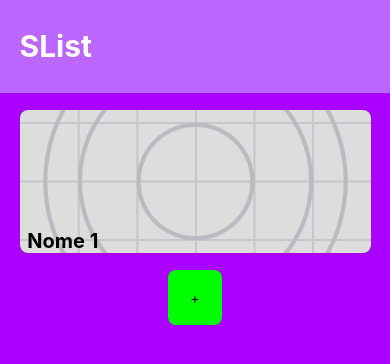
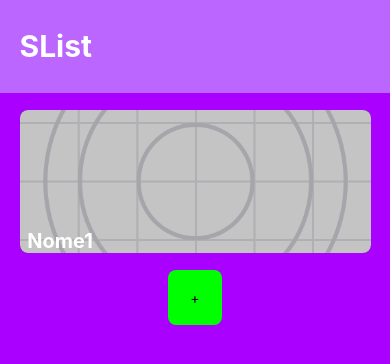
Before and after one commit to Rafael-Benicio/SList, a React Native app: screen /Home in a window 390 px wide. Shown: the top 364 px of the page. Built offline with nearby package versions, Linux system fonts and the light colour scheme.

Commit message:
adição de map, preprara para icon e set imagens

```diff
--- a/src/Home/index.js
+++ b/src/Home/index.js
@@ -1,11 +1,64 @@
-import React from 'react';
-import { Text, View,TouchableOpacity,TouchableHighlight ,Image} from 'react-native';
+import React, {useState} from 'react';
+import { Text, View,TouchableOpacity,Image, AsyncStorage,StatusBar } from 'react-native';
 
 import styles from "./styles"
 
 export default function App() {
+  const [itemLista,setItemLista]=useState([{image:require('./../../assets/icon.png'),name:'Nome1',imageSet:'cover'}])
+  const [imageSet,setImageSet]=useState(['cover', 'contain', 'stretch', 'repeat', 'center'])
+
+  // Checar se já existe dados no App ou se tem que criar uma nova base
+  async function loadData (){
+    try{
+        let i=await  AsyncStorage.getItem('Key')
+        if (i==null){
+          throw new Error('dados são Null')
+        }
+    }catch(err){
+      console.log('Erro: Check');
+            RDados()
+    }
+  }
+
+  // Salva dados
+    async function saveDataDefault(n){
+        try {
+            await AsyncStorage.setItem('defa',JSON.stringify(n))
+            console.log('====================================');
+            console.log('Dados Salvos');
+            console.log('====================================');
+        } catch (error) {
+            console.log('Erro');
+        }
+  }
+
+  // Carregar Listas padrões
+  async function loadDataDef(){
+    try{
+        let i=await  AsyncStorage.getItem('defa')
+      let j
+        j=JSON.parse(i)
+        if(j==null || j==undefined)
+          saveDataDefault({dia:[{check:[],tf:[],dia:''}]})
+        else{
+          setData(j)
+        }
+    }catch(err){
+      console.log('Erro: Check');
+            // RDados()
+    }
+  }
+
+  // Configurar os dados para o estado inicial
+  async function RDados (){
+    await AsyncStorage.setItem('Key',JSON.stringify({mes:[[],[],[],[],[],[],[],[],[],[],[],[]]}))
+        alert("Dados Resetados")
+        setReset(false)
+  }
+
   return (
     <View style={styles.background}>
+      <StatusBar backgroundColor="#000"/>
       {/*Cabeçalho*/}
       <View style={styles.header}>
         <Text style={styles.headerText}>SList</Text>
@@ -13,12 +66,16 @@ export default function App() {
       {/*Lista*/}
       <View style={styles.listItem}>
         {/*Itens com listas*/}
-        <View style={styles.itemList}>
-            <TouchableOpacity activeOpacity={0.8}>
-                <Image style={styles.itemImg} source={require('./../../assets/icon.png')}/>
-            </TouchableOpacity>
-            <Text style={styles.itemText}>Nome 1</Text>
-        </View>
+        {
+          itemLista.map((i,index)=>(
+            <View key={index} style={styles.itemList}>
+                <TouchableOpacity activeOpacity={0.8}>
+                    <Image style={[styles.itemImg,{resizeMode:i.imageSet}]} source={i.image}/>
+                </TouchableOpacity>
+                <Text style={styles.itemText}>{i.name}</Text>
+            </View>
+          ))
+        }
         {/*Buttão de adicinar à lista*/}
         <TouchableOpacity activeOpacity={0.95} style={styles.addButton}>
           <Text>+</Text>
--- a/src/Home/styles.js
+++ b/src/Home/styles.js
@@ -35,13 +35,14 @@ const styles = StyleSheet.create({
 		width:widthWi*0.9,
 		height:heightHe*0.17,
 		borderRadius:8,
-		opacity:0.9
+		opacity:0.8
 		// resizeMode: 'stretch',
 	},
 	itemText:{
 		position:'absolute',
 		bottom:0,
 		fontSize:20,
+		color:'#fff',
 		fontWeight:'bold',
 		marginLeft:widthWi*0.02
 	},
```
